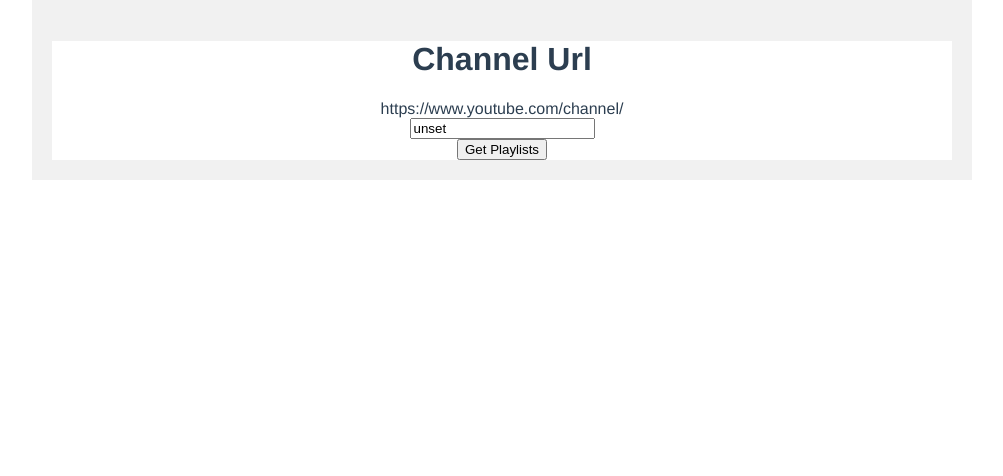
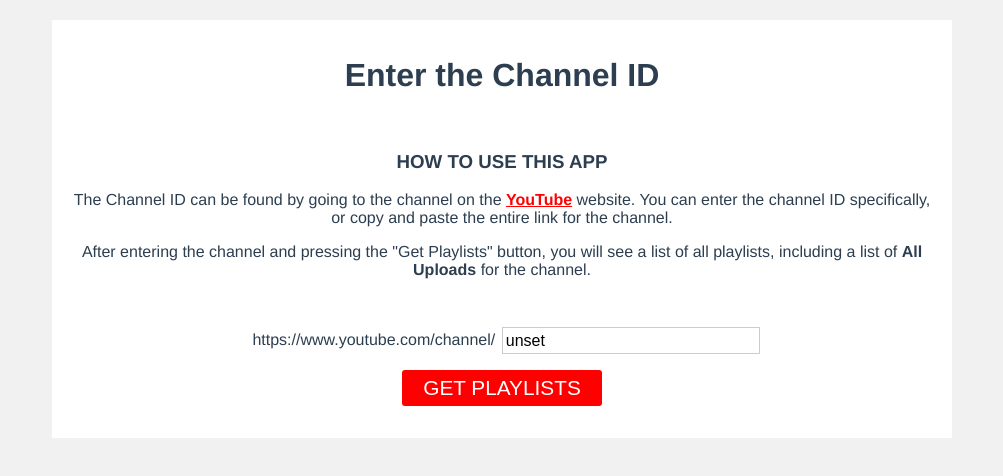
Before and after one commit to Nerdy3000/youtube-channel-videolist, a Vue app: page /#/ in a window 1280 px wide. Shown: the top 476 px of the page, without its empty margins (138-1141 px from the left). Built offline with nearby package versions, Linux system fonts and the light colour scheme; no server answers.

Commit message:
Updating styles and adjusting for resposiveness[

```diff
--- a/src/App.vue
+++ b/src/App.vue
@@ -18,6 +18,7 @@
   body {
     padding: 0;
     margin: 0;
+    background: #f1f1f1;
   }
 
   #app {
--- a/src/components/Channel.vue
+++ b/src/components/Channel.vue
@@ -1,6 +1,11 @@
 <template>
-  <div class="channel">
-    <h1>Channel Url</h1>
+  <div class="channel-entry">
+    <h1>Enter the Channel ID</h1>
+    <div class="channel-input-instructions">
+      <h3>How to Use This App</h3>
+      <p>The Channel ID can be found by going to the channel on the <a href="https://youtube.com" target="_blank" title="Youtube">YouTube</a> website. You can enter the channel ID specifically, or copy and paste the entire link for the channel.</p>
+      <p>After entering the channel and pressing the "Get Playlists" button, you will see a list of all playlists, including a list of <strong>All Uploads</strong> for the channel.</p>
+    </div>
     <div class="channel-input-container">
       <div class="channel-url-prompt">
         <span>https://www.youtube.com/channel/</span>
@@ -8,9 +13,13 @@
       <div class="channel-input">
         <input type="text" v-model="channelId" @change="channelChanged()" />
       </div>
-      <div class="channel-button">
-        <button type="button" @click="channelChanged()">Get Playlists</button>
-      </div>
+    </div>
+    <div class="channel-button">
+      <button type="button"
+          class="btn"
+          @click="channelChanged()">
+        Get Playlists
+      </button>
     </div>
   </div>
 </template>
@@ -57,6 +66,75 @@
 
 </script>
 
-<!-- Add "scoped" attribute to limit CSS to this component only -->
 <style lang="scss" scoped>
+
+$youtube-red: #FF0000;
+
+.channel-entry {
+  padding: 1em 1em 2em;
+
+  h3 {
+    text-transform: uppercase;
+  }
+
+  .channel-input-instructions {
+    padding: 1em 0 2em;
+  }
+
+  a {
+    color: $youtube-red;
+    font-weight: bold;
+  }
+}
+
+.channel-input-container {
+  display: flex;
+  justify-content: center;
+  margin-bottom: 1em;
+
+  @media screen and ( max-width: 500px ) {
+    display: block;
+  }
+
+  .channel-url-prompt {
+    font-size: 16px;
+    margin: 0.2em;
+  }
+
+  .channel-input {
+    margin: 0 0.2em;
+    width: 250px;
+
+    @media screen and ( max-width: 500px ) {
+      width: 100%;
+      margin: 0;
+    }
+
+    input[type=text] {
+      padding: 0.2em;
+      border: 1px solid #ccc;
+      font-size: 16px;
+      width: 100%;
+    }
+  }
+}
+
+.channel-button {
+  margin-top: 0.5em;
+
+  .btn {
+    border: none;
+    background: $youtube-red;
+    color: #fff;
+    padding: 0.3em 1em;
+    font-size: 1.3em;
+    text-transform: uppercase;
+    border-radius: 3px;
+    cursor: pointer;
+
+    &:hover, &:focus, &:active {
+      background: darken( $youtube-red, 10% );
+    }
+  }
+}
 </style>
--- a/src/components/ChannelPlaylists.vue
+++ b/src/components/ChannelPlaylists.vue
@@ -64,11 +64,24 @@
   align-content: space-between;
   align-items: stretch;
 
+  @media screen and ( max-width: 500px ) {
+    display: block;
+  }
+
   & > .playlist {
     width: calc( 33% - 1em );
     flex-grow: 0;
     flex-shrink: 0;
     margin: 0.5em;
+
+    @media screen and ( min-width: 501px ) and ( max-width: 700px ) {
+      width: calc( 50% - 1em );
+    }
+
+    @media screen and ( max-width: 500px ) {
+      width: 100%;
+      margin: 1em 0;
+    }
   }
 }
 </style>
```
